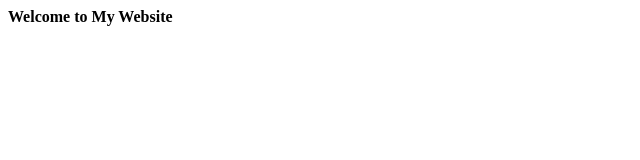
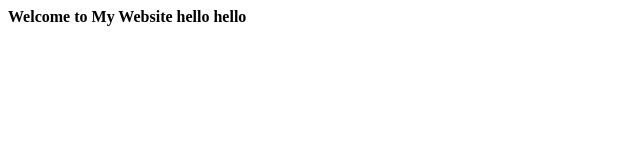
Before and after one commit to arsalan1990/Bootcamp2020Sample, a plain HTML site: page index.html in a window 1280 px wide. Shown: the whole page, without its empty margins (0-640 px from the left). Drawn offline with Linux system fonts and the light colour scheme.

Commit message:
Update index.html

```diff
--- a/index.html
+++ b/index.html
@@ -6,6 +6,6 @@
     <title>Arsalan</title>
 </head>
 <body>
-    <h><b>Welcome to My Website</b></h>
+    <h><b>Welcome to My Website hello hello</b></h>
 </body>
 </html>
```
